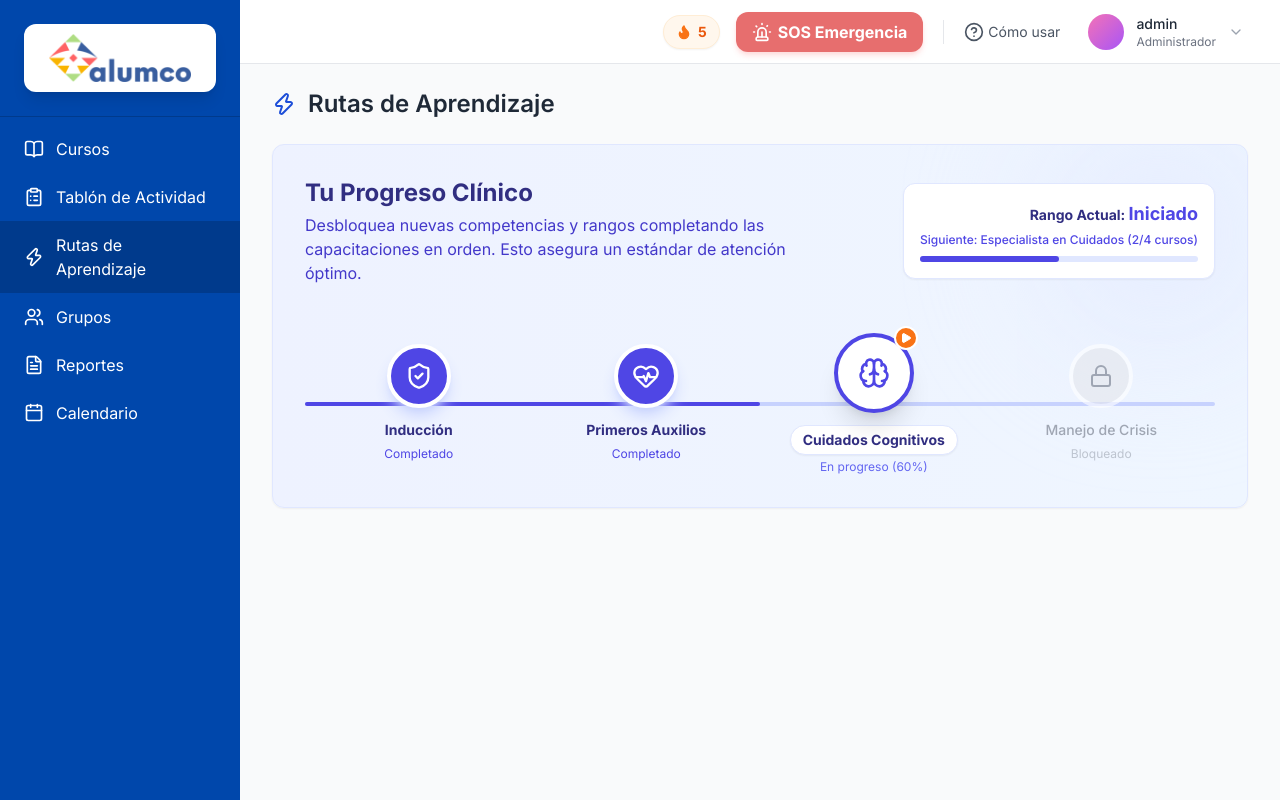
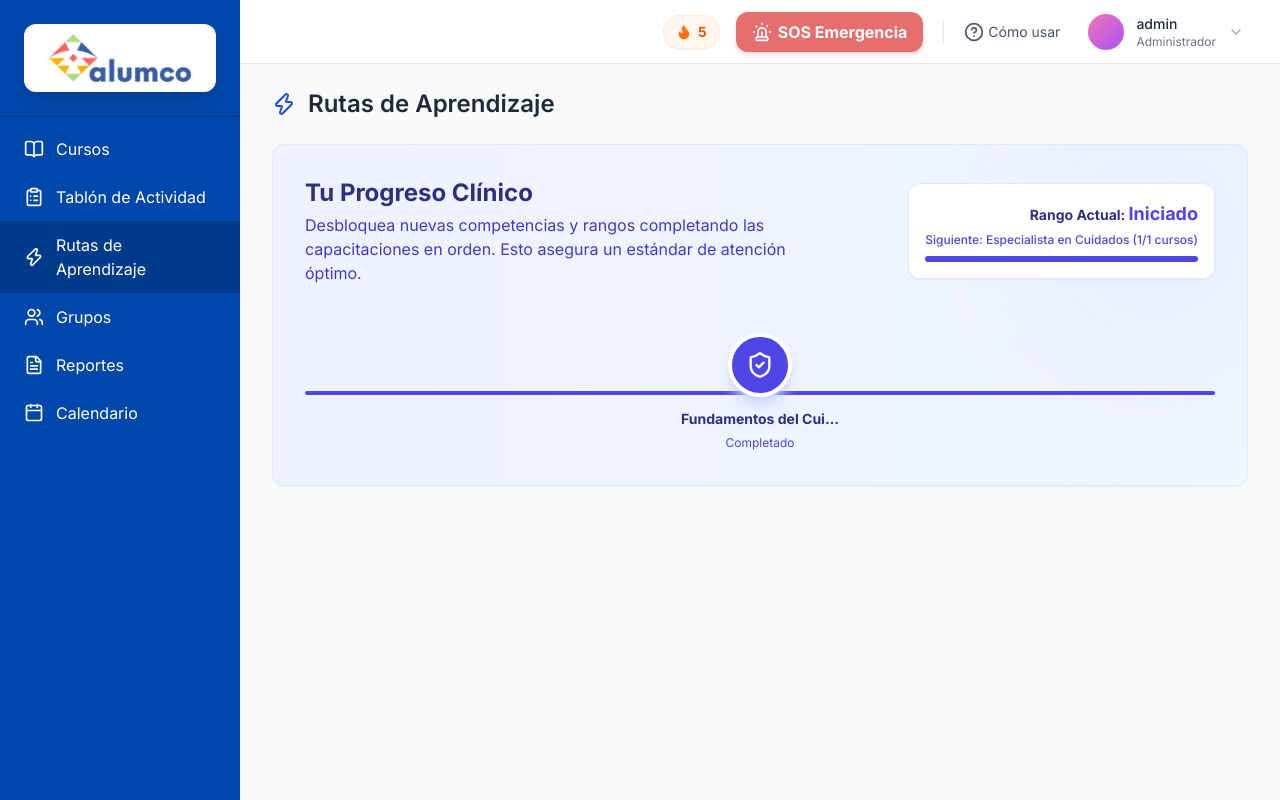
Before and after one commit to PapConAbrilar/RedCuidado, a Django app: page /rutas/ in a window 1280 px wide. Run offline with Django 5.2, Linux system fonts and the light colour scheme; a user stored in the database is signed in; data comes from the database, SQL or seed files in the repository; some libraries are stand-ins or nearby versions.

Commit message:
Feat: Make learning paths dynamic based on user enrollments

```diff
--- a/RedCuidado/lms/templates/lms/paths.html
+++ b/RedCuidado/lms/templates/lms/paths.html
@@ -23,9 +23,9 @@
                 </div>
                 <div class="bg-white p-4 rounded-xl shadow-sm border border-indigo-100 text-right min-w-[200px]">
                     <div class="text-sm font-bold text-indigo-900">Rango Actual: <span class="text-indigo-600 text-lg">Iniciado</span></div>
-                    <div class="text-xs text-indigo-600 font-medium mt-1">Siguiente: Especialista en Cuidados (2/4 cursos)</div>
+                    <div class="text-xs text-indigo-600 font-medium mt-1">Siguiente: Especialista en Cuidados ({{ completed_courses }}/{{ total_courses }} cursos)</div>
                     <div class="w-full bg-indigo-100 rounded-full h-1.5 mt-2">
-                        <div class="bg-indigo-600 h-1.5 rounded-full" style="width: 50%;"></div>
+                        <div class="bg-indigo-600 h-1.5 rounded-full transition-all duration-1000" style="width: {{ global_progress }}%;"></div>
                     </div>
                 </div>
             </div>
@@ -33,55 +33,45 @@
             <div class="flex items-center justify-between relative mt-8">
                 <!-- Línea conectora -->
                 <div class="absolute left-0 top-1/2 -translate-y-1/2 w-full h-1 bg-indigo-200 z-0 rounded-full">
-                    <div class="h-full bg-indigo-600 rounded-full transition-all duration-1000" style="width: 50%;"></div>
+                    <div class="h-full bg-indigo-600 rounded-full transition-all duration-1000" style="width: {{ global_progress }}%;"></div>
                 </div>
 
-                <!-- Nodo 1: Completado -->
-                <div class="relative z-10 flex flex-col items-center gap-3 group cursor-pointer w-1/4">
+                {% for node in path_nodes %}
+                <!-- Nodo -->
+                <a href="{% url 'course_detail' node.course.id %}" class="relative z-10 flex flex-col items-center gap-3 group cursor-pointer flex-1">
+                    {% if node.status == 'completed' %}
                     <div class="w-16 h-16 rounded-full bg-indigo-600 text-white flex items-center justify-center shadow-lg shadow-indigo-200 border-4 border-white transition-transform group-hover:scale-110">
-                        <i data-lucide="shield-check" class="w-7 h-7"></i>
+                        <i data-lucide="{{ node.icon }}" class="w-7 h-7"></i>
                     </div>
                     <div class="text-center">
-                        <span class="block text-sm font-bold text-indigo-900">Inducción</span>
+                        <span class="block text-sm font-bold text-indigo-900">{{ node.course.title|truncatechars:20 }}</span>
                         <span class="text-xs text-indigo-600">Completado</span>
                     </div>
-                </div>
-
-                <!-- Nodo 2: Completado -->
-                <div class="relative z-10 flex flex-col items-center gap-3 group cursor-pointer w-1/4">
-                    <div class="w-16 h-16 rounded-full bg-indigo-600 text-white flex items-center justify-center shadow-lg shadow-indigo-200 border-4 border-white transition-transform group-hover:scale-110">
-                        <i data-lucide="heart-pulse" class="w-7 h-7"></i>
-                    </div>
-                    <div class="text-center">
-                        <span class="block text-sm font-bold text-indigo-900">Primeros Auxilios</span>
-                        <span class="text-xs text-indigo-600">Completado</span>
-                    </div>
-                </div>
-
-                <!-- Nodo 3: En progreso -->
-                <div class="relative z-10 flex flex-col items-center gap-3 group cursor-pointer w-1/4">
+                    {% elif node.status == 'in_progress' %}
                     <div class="w-20 h-20 rounded-full bg-white text-indigo-600 flex items-center justify-center shadow-xl border-4 border-indigo-600 transition-transform group-hover:scale-110 relative">
                         <div class="absolute -top-2 -right-2 w-6 h-6 bg-orange-500 rounded-full border-2 border-white flex items-center justify-center animate-bounce">
                             <i data-lucide="play" class="w-3 h-3 text-white fill-current"></i>
                         </div>
-                        <i data-lucide="brain" class="w-8 h-8"></i>
+                        <i data-lucide="{{ node.icon }}" class="w-8 h-8"></i>
                     </div>
                     <div class="text-center">
-                        <span class="block text-sm font-bold text-indigo-900 bg-white px-3 py-1 rounded-full shadow-sm border border-indigo-100">Cuidados Cognitivos</span>
-                        <span class="text-xs text-indigo-500 mt-1 block">En progreso (60%)</span>
+                        <span class="block text-sm font-bold text-indigo-900 bg-white px-3 py-1 rounded-full shadow-sm border border-indigo-100">{{ node.course.title|truncatechars:20 }}</span>
+                        <span class="text-xs text-indigo-500 mt-1 block">En progreso ({{ node.progress }}%)</span>
                     </div>
-                </div>
-
-                <!-- Nodo 4: Bloqueado -->
-                <div class="relative z-10 flex flex-col items-center gap-3 group cursor-not-allowed opacity-60 w-1/4">
-                    <div class="w-16 h-16 rounded-full bg-gray-200 text-gray-500 flex items-center justify-center border-4 border-white">
+                    {% else %}
+                    <!-- Pending -->
+                    <div class="w-16 h-16 rounded-full bg-gray-200 text-gray-500 flex items-center justify-center border-4 border-white transition-transform group-hover:scale-110">
                         <i data-lucide="lock" class="w-6 h-6"></i>
                     </div>
                     <div class="text-center">
-                        <span class="block text-sm font-medium text-gray-500">Manejo de Crisis</span>
+                        <span class="block text-sm font-medium text-gray-500">{{ node.course.title|truncatechars:20 }}</span>
                         <span class="text-xs text-gray-400">Bloqueado</span>
                     </div>
-                </div>
+                    {% endif %}
+                </a>
+                {% empty %}
+                <div class="text-center w-full text-gray-500 py-8">No estás inscrito en ningún curso todavía.</div>
+                {% endfor %}
             </div>
         </div>
     </div>
--- a/RedCuidado/lms/views.py
+++ b/RedCuidado/lms/views.py
@@ -171,7 +171,49 @@ def delete_bitacora_entry(request, entry_id):
 @login_required
 def learning_paths_view(request):
     """Renderiza la vista estática (mockup) de Rutas de Aprendizaje."""
-    return render(request, 'lms/paths.html', {'active_menu': 'paths'})
+    enrollments = Enrollment.objects.filter(user=request.user).select_related('course').order_by('id')[:3]
+
+    path_nodes = []
+    completed_courses = 0
+    total_courses = enrollments.count()
+
+    for enr in enrollments:
+        course = enr.course
+        total_content = Content.objects.filter(module__course=course).count()
+        if total_content > 0:
+            completed_content = ContentProgress.objects.filter(user=request.user, content__module__course=course, is_completed=True).count()
+            progress = int((completed_content / total_content) * 100)
+        else:
+            progress = 0
+
+        if enr.is_completed or progress == 100:
+            status = 'completed'
+            completed_courses += 1
+            icon = 'shield-check'
+        elif progress > 0:
+            status = 'in_progress'
+            icon = 'brain'
+        else:
+            status = 'pending'
+            icon = 'play'
+
+        path_nodes.append({
+            'course': course,
+            'progress': progress,
+            'status': status,
+            'icon': icon
+        })
+
+    global_progress = int((completed_courses / total_courses) * 100) if total_courses > 0 else 0
+
+    context = {
+        'active_menu': 'paths',
+        'path_nodes': path_nodes,
+        'global_progress': global_progress,
+        'completed_courses': completed_courses,
+        'total_courses': total_courses
+    }
+    return render(request, 'lms/paths.html', context)
 
 @login_required
 def home_view(request):
```
